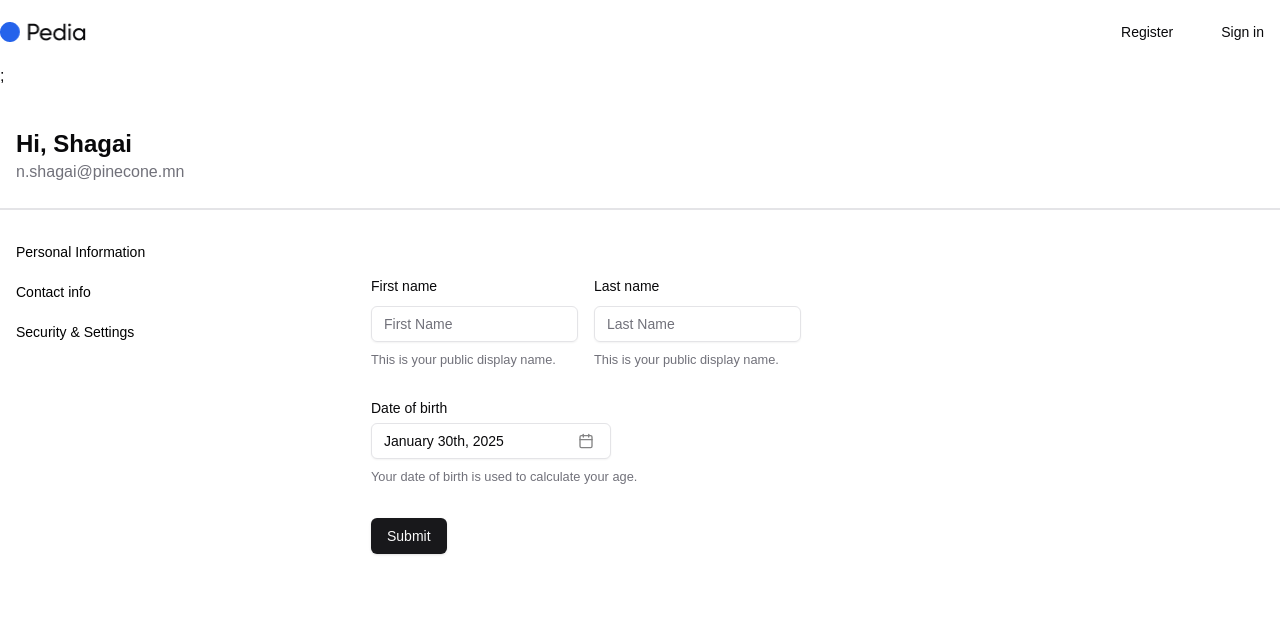
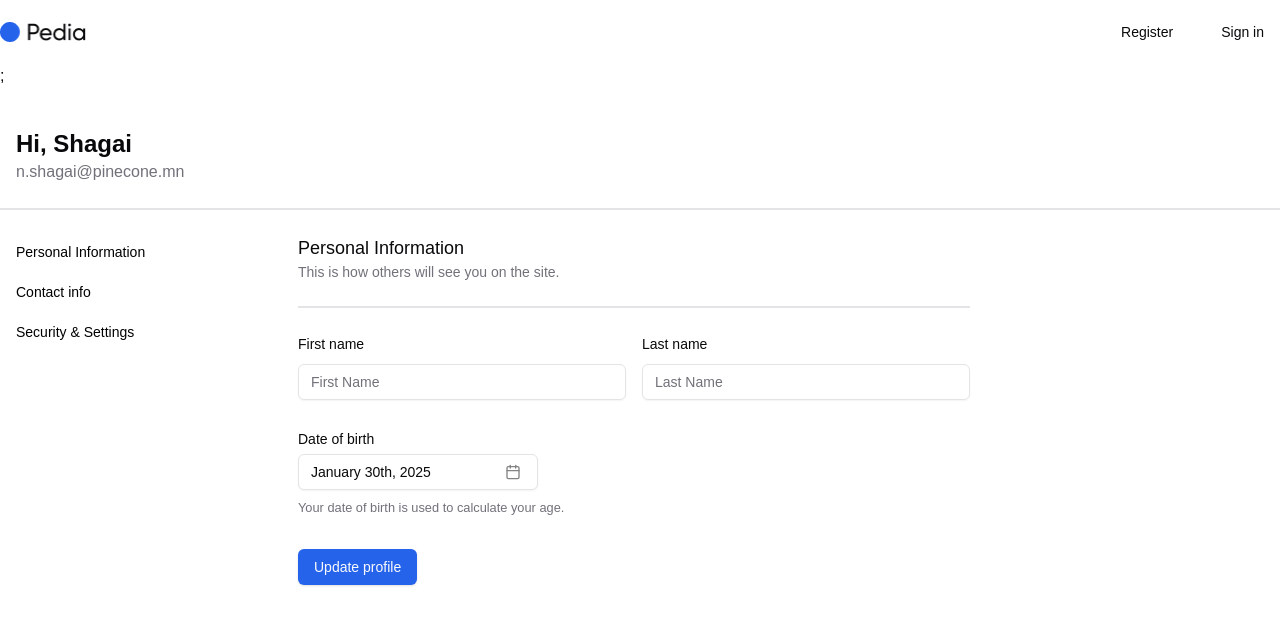
Before and after one commit to Ulzii0517/intern-hotel, a Next.js app: page / in a window 1280 px wide. Shown: the top 624 px of the page. Built offline with nearby package versions, Linux system fonts and the light colour scheme.

Commit message:
improvement on personnal info

```diff
--- a/src/app/components/Profile/ContainerProfile.tsx
+++ b/src/app/components/Profile/ContainerProfile.tsx
@@ -1,11 +1,9 @@
-import { DateInput } from "./DateInput";
-import FirstLastName from "./FirstLastName";
 import { PersonalInformation } from "./PersonalInformation";
 import { SideButtons } from "./SideButtons";
 
 export const ContainerProfile = () => {
   return (
-    <div className="flex">
+    <div className="flex gap-12">
       <SideButtons />
       <PersonalInformation />
     </div>
--- a/src/app/components/Profile/FirstLastName.tsx
+++ b/src/app/components/Profile/FirstLastName.tsx
@@ -3,7 +3,7 @@
 import { zodResolver } from "@hookform/resolvers/zod";
 import { useForm } from "react-hook-form";
 import { z } from "zod";
-import { Button } from "@/components/ui/button";
+
 import {
   Form,
   FormControl,
--- a/src/app/components/Profile/Profile.tsx
+++ b/src/app/components/Profile/MainProfile.tsx
@@ -1,8 +1,8 @@
 import { ContainerProfile } from "./ContainerProfile";
 import { HeaderProfile } from "./HeaderProfile";
-import { SideButtons } from "./SideButtons";
 
-export const Profile = () => {
+
+export const MainProfile = () => {
   return (
     <div className="flex container mx-auto flex-col w-full pt-10  pb-16 gap-6">
       <HeaderProfile />
--- a/src/app/components/Profile/PersonalInformation.tsx
+++ b/src/app/components/Profile/PersonalInformation.tsx
@@ -1,14 +1,15 @@
-import { DateInput } from "./DateInput";
-import FirstLastName from "./FirstLastName";
-import MyForm from "./Register";
+import Register from "./Register";
+
+import { TitleImpormation } from "./TitleInformation";
 
 export const PersonalInformation = () => {
   return (
     <div className="flex flex-col max-w-[672px] w-full gap-6">
-      {/* <FirstLastName />
-      <DateInput /> */}
-
-      <MyForm/>
+      <TitleImpormation />
+      <div className="w-full  flex justify-center">
+        <div className="w-full border-[0.5px] border-[#E4E4E7]"></div>
+      </div>
+      <Register />
     </div>
   );
 };
--- a/src/app/components/Profile/Register.tsx
+++ b/src/app/components/Profile/Register.tsx
@@ -1,11 +1,11 @@
-"use client"
+"use client";
 
-import { toast } from "sonner"
-import { useForm } from "react-hook-form"
-import { zodResolver } from "@hookform/resolvers/zod"
-import * as z from "zod"
-import { cn } from "@/lib/utils"
-import { Button } from "@/components/ui/button"
+import { toast } from "sonner";
+import { useForm } from "react-hook-form";
+import { zodResolver } from "@hookform/resolvers/zod";
+import * as z from "zod";
+import { cn } from "@/lib/utils";
+import { Button } from "@/components/ui/button";
 import {
   Form,
   FormControl,
@@ -14,31 +14,30 @@ import {
   FormItem,
   FormLabel,
   FormMessage,
-} from "@/components/ui/form"
-import { Input } from "@/components/ui/input"
-import { format } from "date-fns"
+} from "@/components/ui/form";
+import { Input } from "@/components/ui/input";
+import { format } from "date-fns";
 import {
   Popover,
   PopoverContent,
-  PopoverTrigger
-} from "@/components/ui/popover"
-import { Calendar } from "@/components/ui/calendar"
-import { Calendar as CalendarIcon } from "lucide-react"
+  PopoverTrigger,
+} from "@/components/ui/popover";
+import { Calendar } from "@/components/ui/calendar";
+import { Calendar as CalendarIcon } from "lucide-react";
 
 const formSchema = z.object({
-  firstName: z.string().min(8).max(16),
-  lastName: z.string().min(8).max(16),
-  dob: z.coerce.date()
+  firstName: z.string().min(2).max(16),
+  lastName: z.string().min(2).max(16),
+  dob: z.coerce.date(),
 });
 
-export default function MyForm() {
-
+export default function Register() {
   const form = useForm<z.infer<typeof formSchema>>({
     resolver: zodResolver(formSchema),
     defaultValues: {
-      dob: new Date()
+      dob: new Date(),
     },
-  })
+  });
 
   function onSubmit(values: z.infer<typeof formSchema>) {
     try {
@@ -56,10 +55,11 @@ export default function MyForm() {
 
   return (
     <Form {...form}>
-      <form onSubmit={form.handleSubmit(onSubmit)} className="space-y-8 max-w-3xl mx-auto py-10">
-
+      <form
+        onSubmit={form.handleSubmit(onSubmit)}
+        className="space-y-8 max-w-3xl "
+      >
         <div className="grid grid-cols-12 gap-4">
-
           <div className="col-span-6">
             <FormField
               control={form.control}
@@ -68,13 +68,9 @@ export default function MyForm() {
                 <FormItem>
                   <FormLabel>First name</FormLabel>
                   <FormControl>
-                    <Input
-                      placeholder="First Name"
-                      type="text"
-                      {...field}
-                    />
+                    <Input placeholder="First Name" type="text" {...field} />
                   </FormControl>
-                  <FormDescription>This is your public display name.</FormDescription>
+
                   <FormMessage />
                 </FormItem>
               )}
@@ -89,19 +85,14 @@ export default function MyForm() {
                 <FormItem>
                   <FormLabel>Last name</FormLabel>
                   <FormControl>
-                    <Input
-                      placeholder="Last Name"
-                      type="text"
-                      {...field}
-                    />
+                    <Input placeholder="Last Name" type="text" {...field} />
                   </FormControl>
-                  <FormDescription>This is your public display name.</FormDescription>
+
                   <FormMessage />
                 </FormItem>
               )}
             />
           </div>
-
         </div>
 
         <FormField
@@ -134,18 +125,24 @@ export default function MyForm() {
                     mode="single"
                     selected={field.value}
                     onSelect={field.onChange}
-                    initialFocus
                   />
                 </PopoverContent>
               </Popover>
-              <FormDescription>Your date of birth is used to calculate your age.</FormDescription>
+              <FormDescription>
+                Your date of birth is used to calculate your age.
+              </FormDescription>
               <FormMessage />
             </FormItem>
           )}
         />
 
-        <Button type="submit">Submit</Button>
+        <Button
+          type="submit"
+          className="flex py-2 px-4 text-[#FAFAFA] bg-[#2563EB] rounded-md hover:bg-blue-400"
+        >
+          Update profile
+        </Button>
       </form>
     </Form>
-  )
+  );
 }
--- a/src/app/components/Profile/SideButtons.tsx
+++ b/src/app/components/Profile/SideButtons.tsx
@@ -1,15 +1,22 @@
+"use client";
 import { Button } from "@/components/ui/button";
+import { PersonalInformation } from "./PersonalInformation";
+import { useState } from "react";
 
 export function SideButtons() {
+  const [showPersonalInfo, setShowPersonalInfo] = useState(false);
   return (
     <div className=" flex flex-col gap-1 ">
-      <Button className="flex justify-start w-[250px] h-[36px] rounded-md px-4 py-2 gap-2 bg-white text-black shadow-none hover:bg-[#F4F4F5] ">
+      <Button
+        onClick={() => setShowPersonalInfo((prev) => !prev)}
+        className="flex justify-start w-[250px] h-[36px] rounded-md px-4 py-2 gap-2 bg-white text-black shadow-none hover:bg-[#F4F4F5] text-sm font-medium leading-5 font-inter"
+      >
         Personal Information
       </Button>
-      <Button className="flex justify-start w-[250px] h-[36px] rounded-md px-4 py-2 gap-2 bg-white text-black shadow-none hover:bg-[#F4F4F5]">
+      <Button className="flex justify-start w-[250px] h-[36px] rounded-md px-4 py-2 gap-2 bg-white text-black shadow-none hover:bg-[#F4F4F5] text-sm font-medium leading-5 font-inter">
         Contact info
       </Button>
-      <Button className="flex justify-start w-[250px] h-[36px] rounded-md px-4 py-2 gap-2 bg-white text-black shadow-none hover:bg-[#F4F4F5]">
+      <Button className="flex justify-start w-[250px] h-[36px] rounded-md px-4 py-2 gap-2 bg-white text-black shadow-none hover:bg-[#F4F4F5] text-sm font-medium leading-5 font-inter">
         Security & Settings
       </Button>
     </div>
--- /dev/null
+++ b/src/app/components/Profile/TitleInformation.tsx
@@ -0,0 +1,12 @@
+export const TitleImpormation = () => {
+  return (
+    <div className="flex flex-col">
+      <p className="text-lg font-medium leading-7 font-inter">
+        Personal Information
+      </p>
+      <p className="text-sm font-normal leading-5 font-inter text-[#71717A]">
+        This is how others will see you on the site.
+      </p>
+    </div>
+  );
+};
--- a/src/app/pages/ProfilePage.tsx
+++ b/src/app/pages/ProfilePage.tsx
@@ -1,13 +1,12 @@
 import { NavigationWhite } from "../components/Booking";
-import { HeaderProfile } from "../components/Profile/HeaderProfile";
-import { Profile } from "../components/Profile/Profile";
-import { SideButtons } from "../components/Profile/SideButtons";
+
+import { MainProfile } from "../components/Profile/MainProfile";
 
 export const ProfilePage = () => {
   return (
     <main>
       <NavigationWhite />;
-      <Profile />
+      <MainProfile />
     </main>
   );
 };
```
Also changed, not shown: src/app/components/Profile/index.ts (added, +9 -0 lines).
